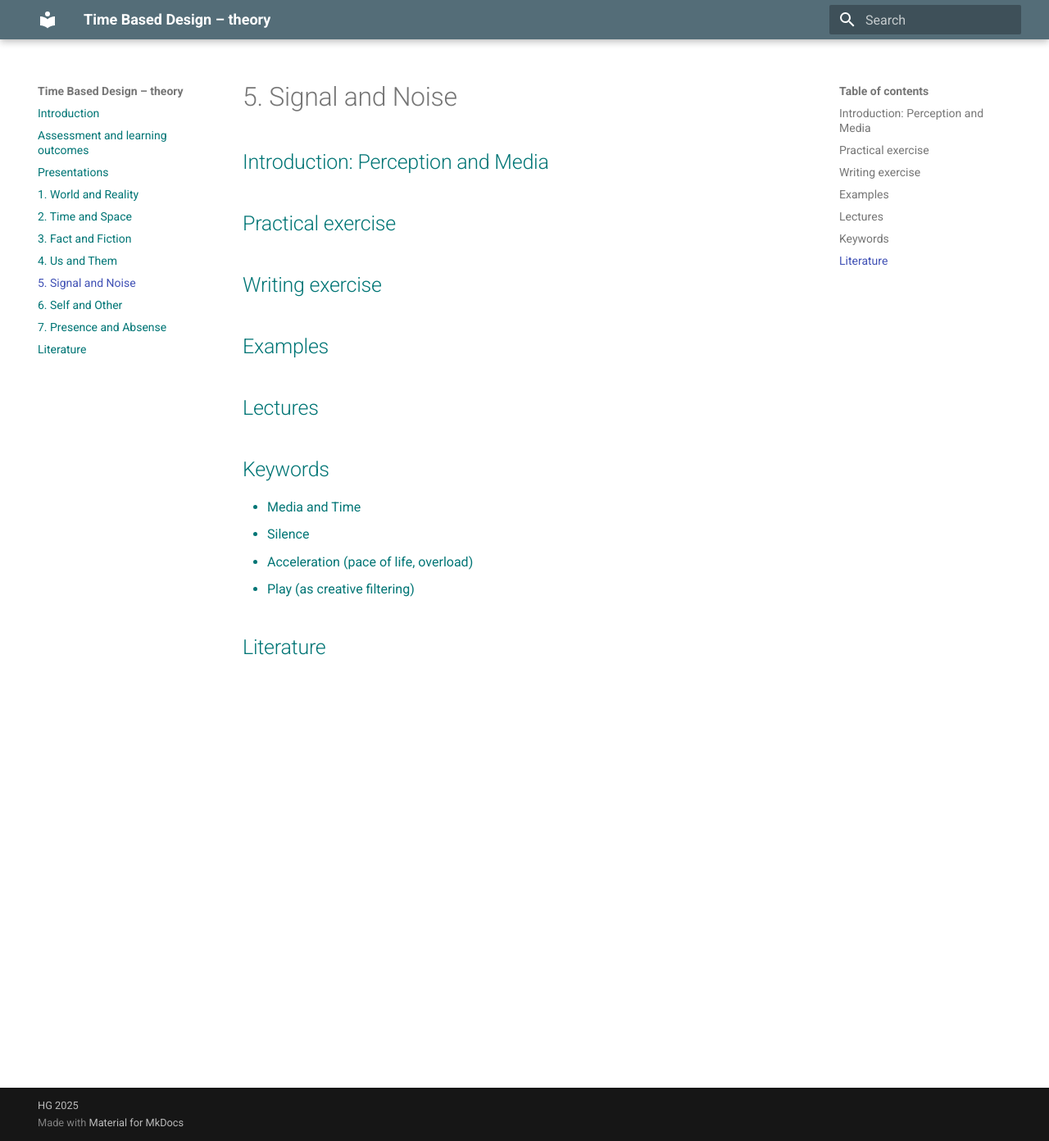
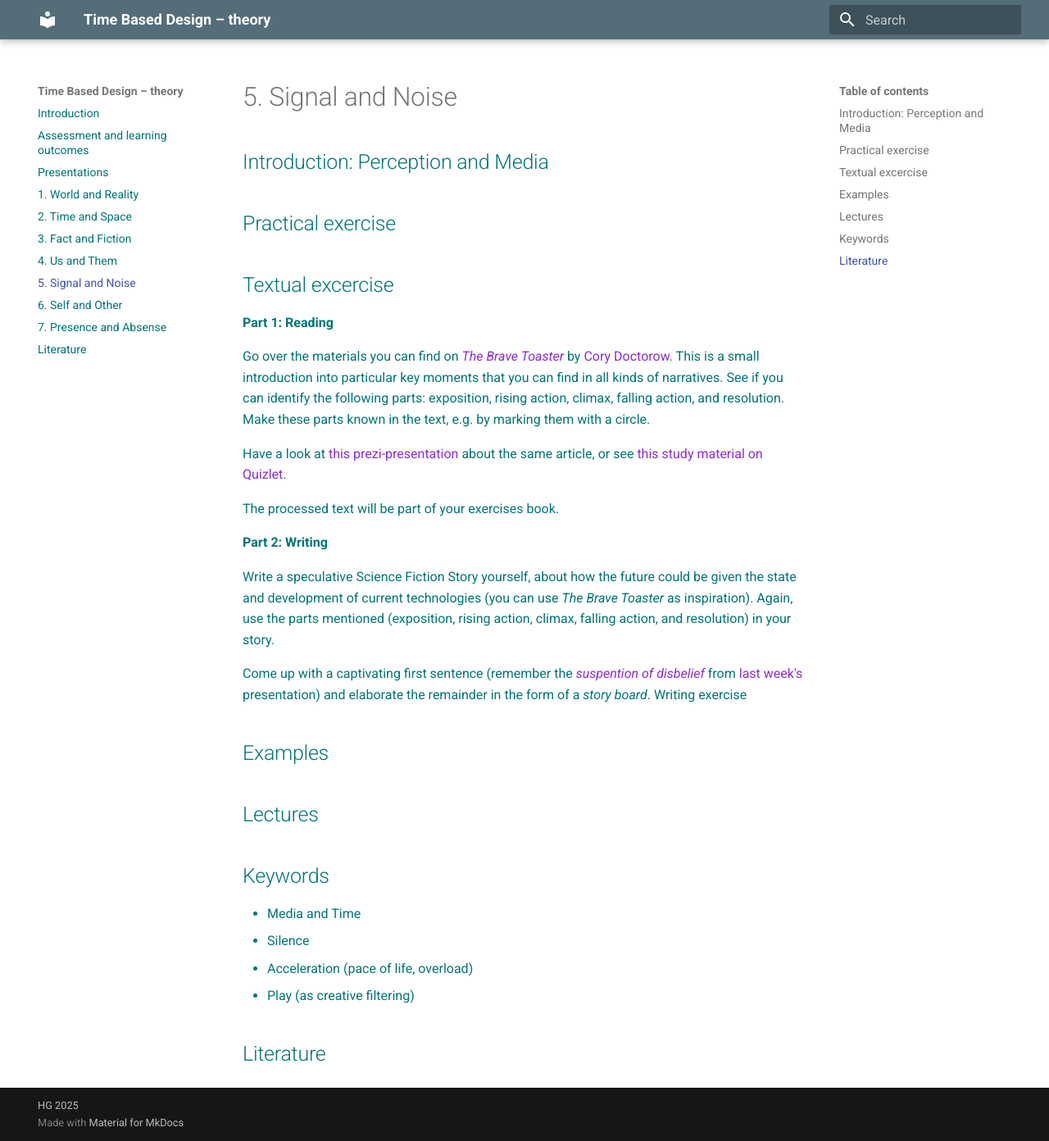
Before and after one commit to bart314/TBD, an MkDocs documentation site: the page built from docs/week5.md, in a window 1280 px wide and 1392 px high. Shown: the whole window at 82% size. Built offline with MkDocs 1.6.1 and Material for MkDocs 9.7.7, drawn with Linux system fonts in a browser that asks for light colours; some web fonts are replaced.

Commit message:
Wijzigingen van de opdrachten tijdens de les.

```diff
--- a/docs/week5.md
+++ b/docs/week5.md
@@ -4,7 +4,20 @@
 
 ## Practical exercise
 
-## Writing exercise
+## Textual excercise
+__Part 1: Reading__
+
+Go over the materials you can find on [*The Brave Toaster*](https://ourenglishclass.net/wp-content/uploads/sites/6/2024/09/bravetoaster.pdf) by [Cory Doctorow](https://en.wikipedia.org/wiki/Cory_Doctorow). This is a small introduction into particular key moments that you can find in all kinds of narratives. See if you can identify the following parts: exposition, rising action, climax, falling action, and resolution. Make these parts known in the text, e.g. by marking them with a circle.
+
+Have a look at [this prezi-presentation](https://prezi.com/p/zwqi9vkher0m/the-brave-little-toaster-stages-of-plot/) about the same article, or see [this study material on Quizlet](https://quizlet.com/study-guides/summary-of-the-brave-little-toaster-81f8acba-0e69-48fe-b378-09d66569177c).
+
+The processed text will be part of your exercises book.
+
+__Part 2: Writing__
+
+Write a speculative Science Fiction Story yourself, about how the future could be given the state and development of current technologies (you can use *The Brave Toaster* as inspiration). Again, use the parts mentioned  (exposition, rising action, climax, falling action, and resolution) in your story.
+
+Come up with a captivating first sentence (remember the [*suspention of disbelief*](https://en.wikipedia.org/wiki/Suspension_of_disbelief) from [last week's](files/3.fact-fiction.pdf) presentation) and elaborate the remainder in the form of a *story board*. Writing exercise
 
 ## Examples
 
```
Also changed, not shown: docs/week4.md (+3 -5 lines), 2 other files.
